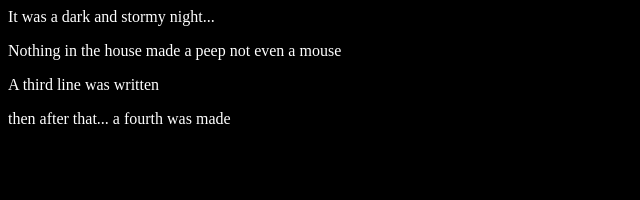
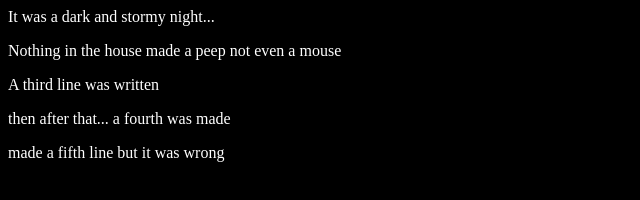
Before and after one commit to eddiethedean/fireside-story, a plain HTML site: page index.html in a window 1280 px wide. Shown: the whole page, without its empty margins (0-640 px from the left). Drawn offline with Linux system fonts and the light colour scheme.

Commit message:
added a fifth line

```diff
--- a/index.html
+++ b/index.html
@@ -7,6 +7,7 @@
     <p>Nothing in the house made a peep not even a mouse</p>
     <p>A third line was written</p>
     <p>then after that... a fourth was made</p>
+    <p>made a fifth line but it was wrong</p>
   </body>
 </html>
 <!-- comment -->
```
